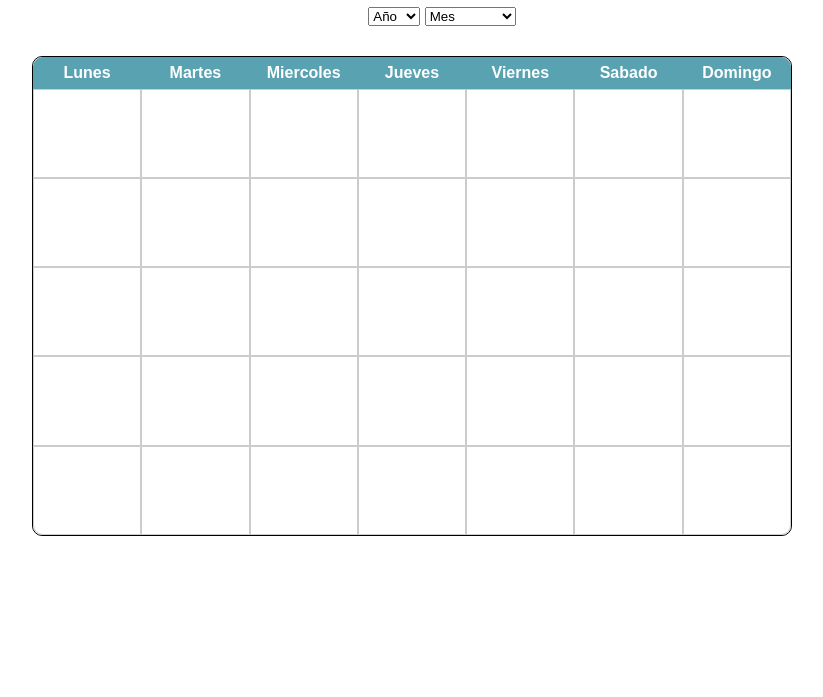
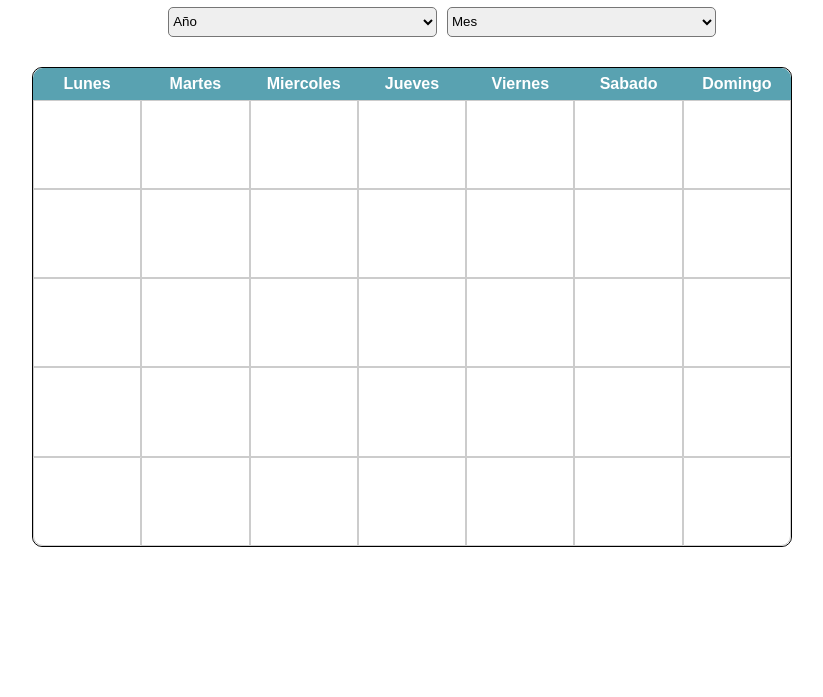
Before and after one commit to Fabi-daza/calendario, a plain HTML site: page index.html in a window 1280 px wide. Shown: the part 103-800 px from the top of the page, without its empty margins (236-1059 px from the left). Drawn offline with Linux system fonts and the light colour scheme.

Commit message:
script de año y modificacion de selectores

```diff
--- a/index.html
+++ b/index.html
@@ -8,7 +8,7 @@
 
     <div class="container">
         <h1>Generador de calendario</h1>
-        <div>
+        <div class="selectores">
             <select name="" id="year">
                 <option value="">Año</option>
                 <option value="2015">2015</option>
--- a/script.js
+++ b/script.js
@@ -74,3 +74,24 @@ function llenadoCalendario(semanas){
 
     body.innerHTML = contenidoHTML
 }
+
+function getYears(){
+    const years = []
+    initialYear = new Date().getFullYear() - 100
+    finalYear = new Date().getFullYear() + 10
+
+    for(initialYear; initialYear <= finalYear ; initialYear++){
+        years.push(initialYear)
+    }
+
+    const yearSelect = document.getElementById('year');
+    yearSelect.innerHTML = '<option value="" >Año</option>'
+
+    years.forEach(year => {
+        const option = document.createElement('option');
+        option.value = year;
+        option.textContent = year
+        yearSelect.appendChild(option);
+    })
+}
+getYears();
--- a/style.css
+++ b/style.css
@@ -46,3 +46,15 @@ body{
 .tabla-calendario tr:first-child th:first-child{
     border-radius: 10px 0px 0px 0px;
 }
+.selectores{
+    width: 60%;
+    display: flex;
+    justify-content: center;
+    gap: 10px;
+}
+select {
+    width: 35%;
+    height: 30px;
+    box-sizing: border-box;
+    border-radius: 5px;
+}
```
